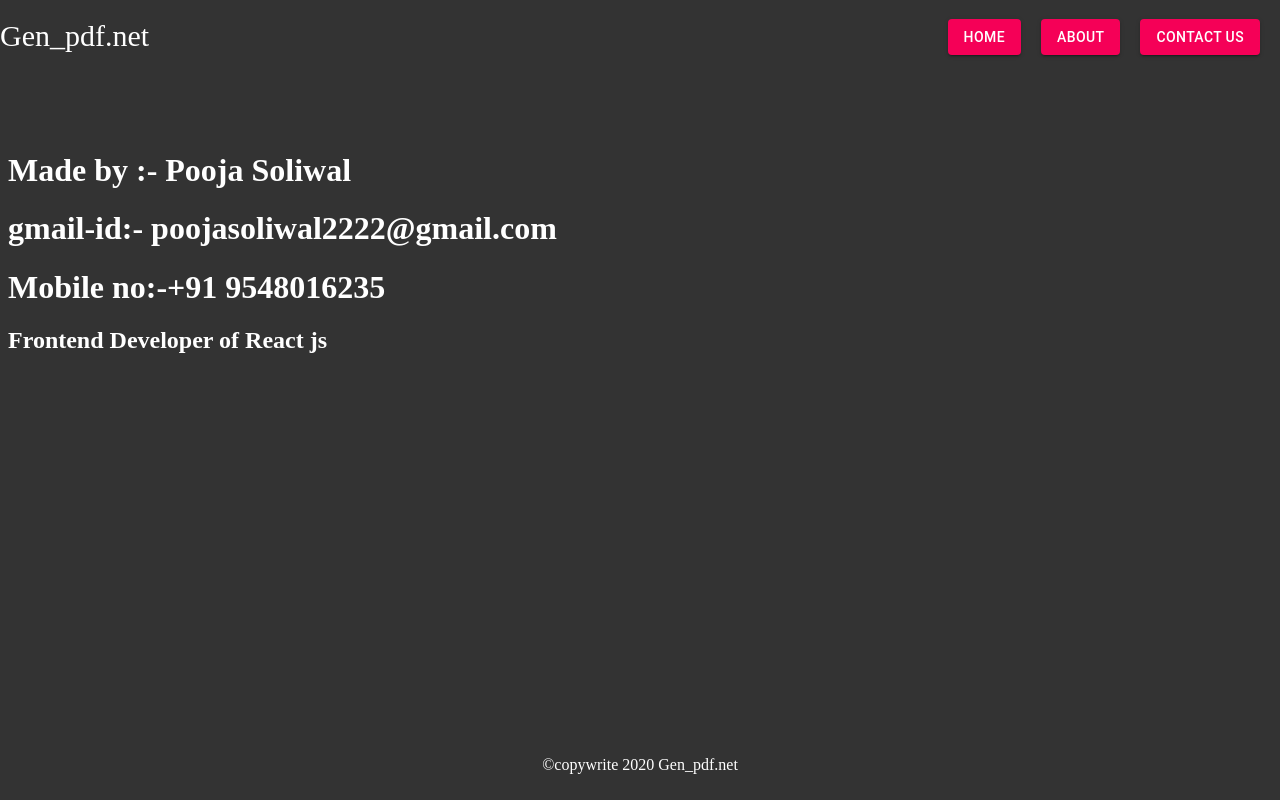
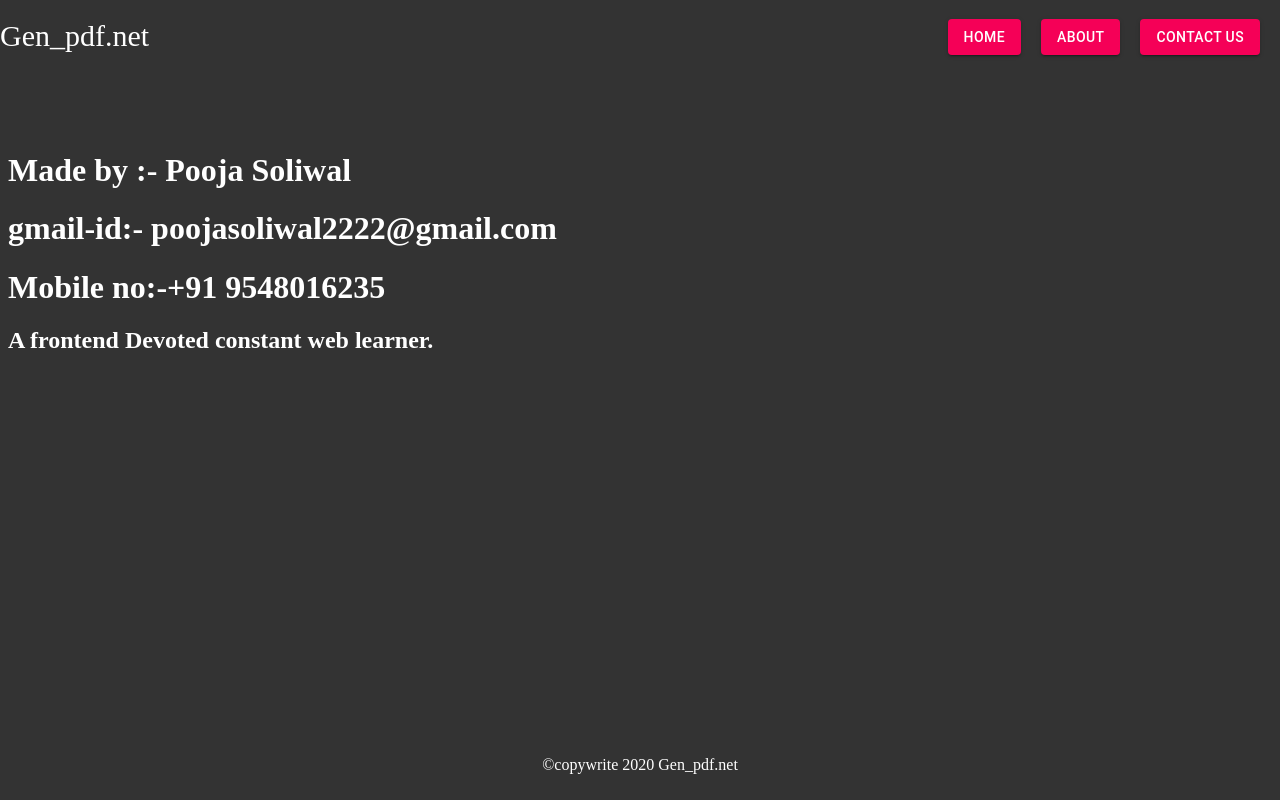
Before and after one commit to this-is-pooja/Pdf_Generator, a Next.js app: page /contact in a window 1280 px wide. Built offline with nearby package versions, Linux system fonts and the light colour scheme.

Commit message:
Update contact.js

```diff
--- a/pages/contact.js
+++ b/pages/contact.js
@@ -5,7 +5,7 @@ const contact=()=>(
       <h1>Made by :- Pooja Soliwal</h1>
       <h1>gmail-id:- poojasoliwal2222@gmail.com</h1>
       <h1>Mobile no:-+91 9548016235</h1>
-      <h2>Frontend Developer of React js </h2>
+      <h2>A frontend Devoted constant web learner. </h2>
 
       <style jsx global>
      {`
```
